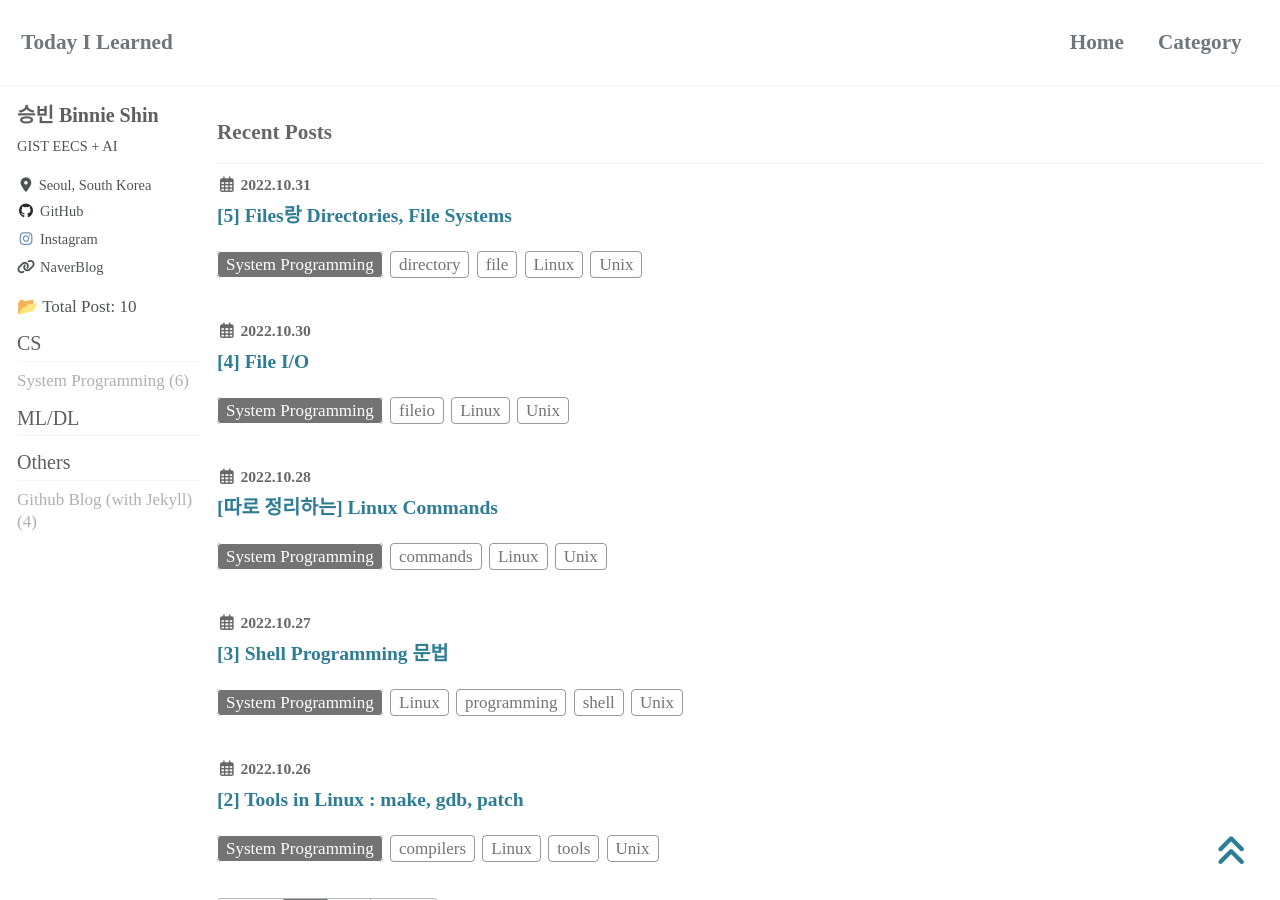
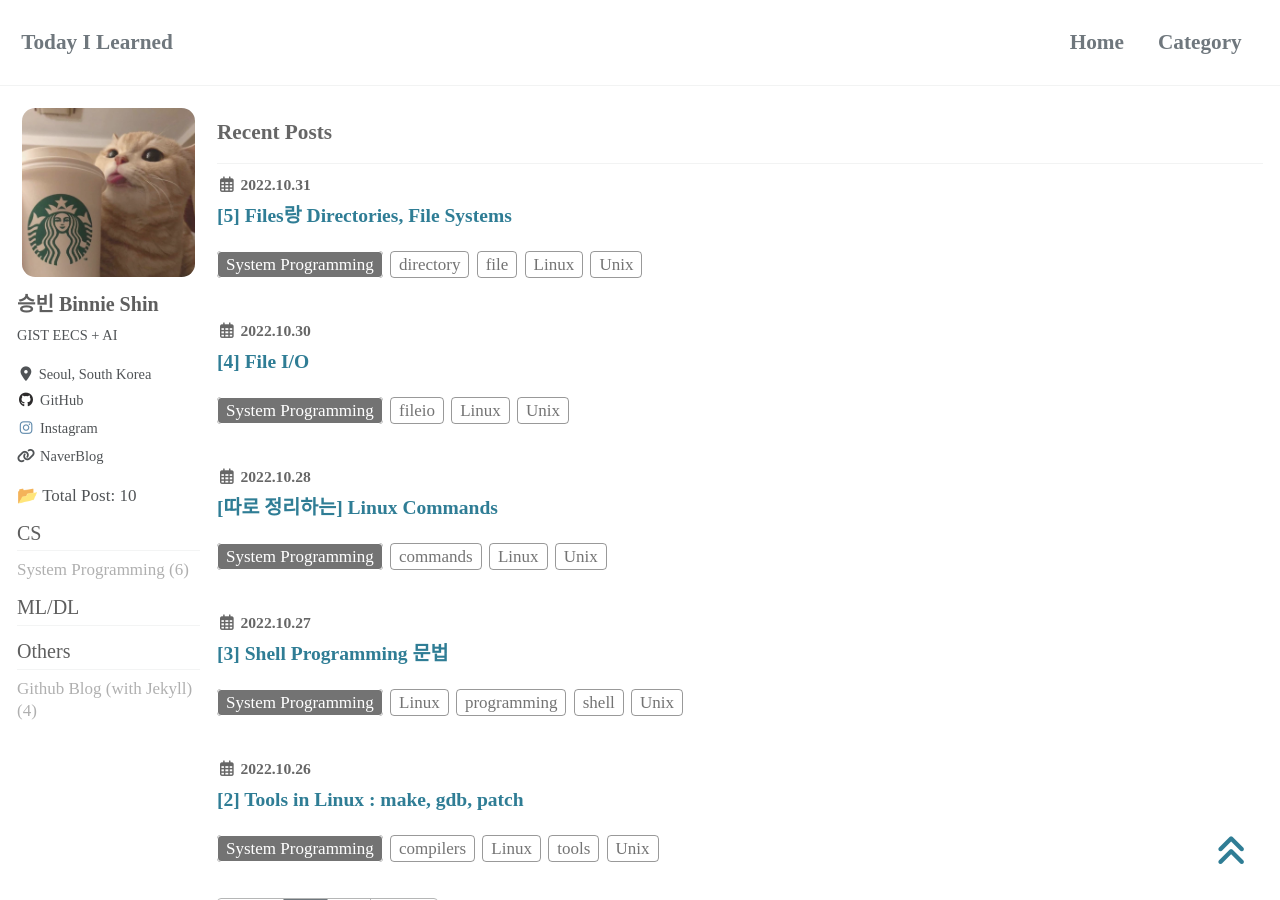
Before and after one commit to binnie723/binnie723.github.io, a Jekyll site: the page built from index.html, in a window 1280 px wide and 900 px high. Built offline with Jekyll 4.4.1, drawn with Linux system fonts in a browser that asks for light colours; cached includes are drawn as plain includes; nearby versions of some CDN libraries; some web fonts are replaced; the list of posts is cut into pages by our own code.

Commit message:
Update _config.yml

```diff
--- a/_config.yml
+++ b/_config.yml
@@ -105,7 +105,7 @@ analytics:
 # Site Author
 author:
   name             : "승빈 Binnie Shin"
-  avatar           : #"/assets/images/avatar.jpg" # path of avatar image, e.g. "/assets/images/cat.jpg"
+  avatar           : "/assets/images/avatar.jpg" # path of avatar image, e.g. "/assets/images/cat.jpg"
   bio              : "  GIST EECS + AI"
   location         : "Seoul, South Korea"
   email            :
```
